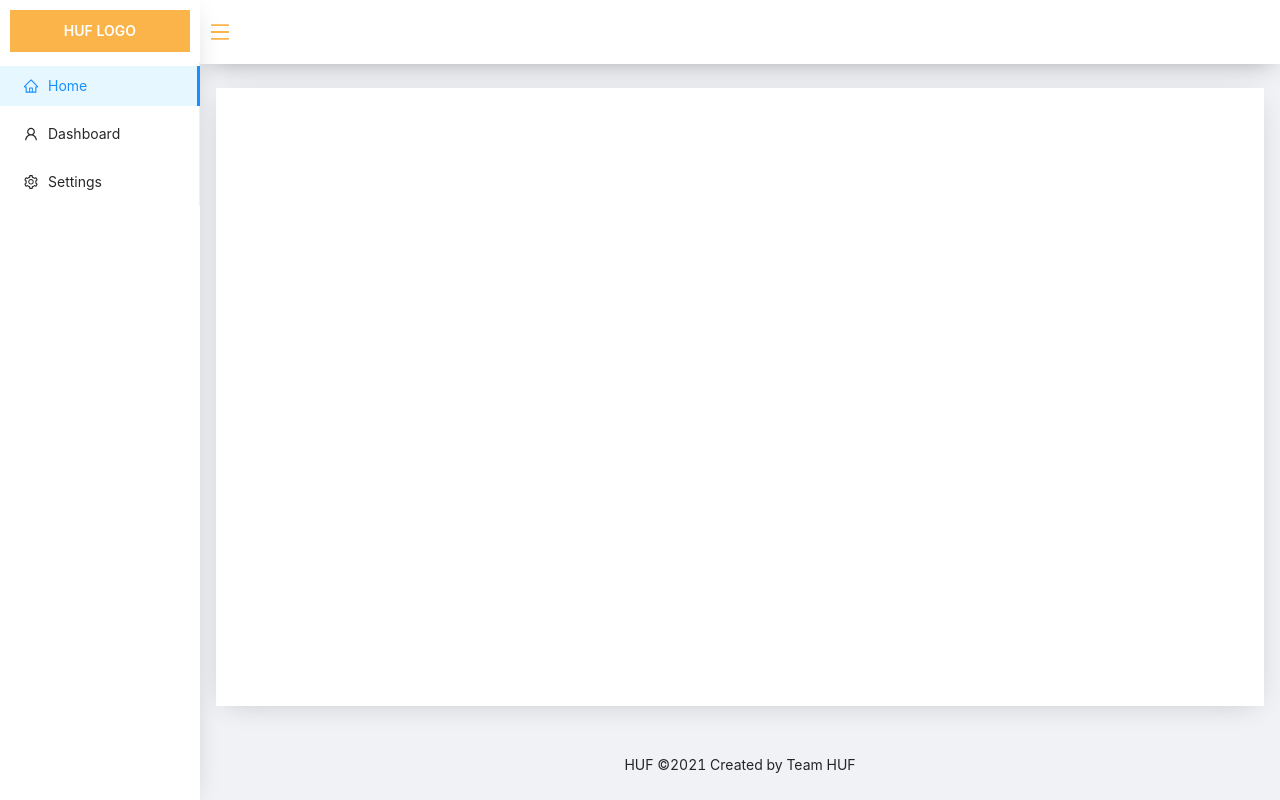
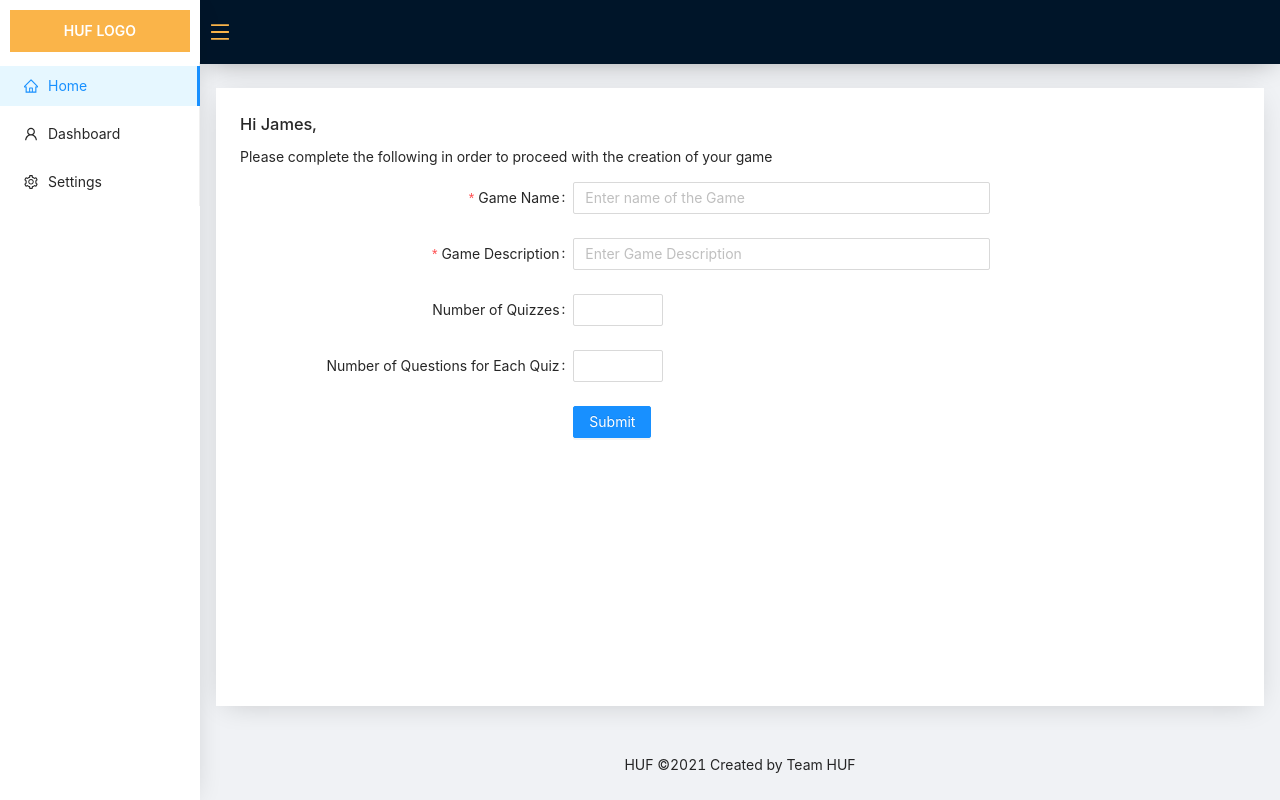
Before and after one commit to vishalraj23/CZ3003-HUF, a React (Create React App) app in the folder frontend/: page /gamecreation in a window 1280 px wide. Built offline with nearby package versions, Linux system fonts and the light colour scheme.

Commit message:
Added changes for game creation page

```diff
--- a/frontend/src/App.js
+++ b/frontend/src/App.js
@@ -1,15 +1,16 @@
-import * as React from 'react';
-import { BrowserRouter as Router, Switch, Route } from 'react-router-dom';
-import { Layout } from 'antd';
-import cx from 'classnames';
+import * as React from "react";
+import { BrowserRouter as Router, Switch, Route } from "react-router-dom";
+import { Layout } from "antd";
+import cx from "classnames";
 
-import './App.css';
-import { HeaderBar, SideNav, SiteFooter } from './components';
-import LandingPage from './pages/LandingPage';
-import HomePage from './pages/HomePage';
-import DashboardPage from './pages/DashBoardPage';
-import SettingsPage from './pages/SettingsPage';
-import { useAuthStore } from './services/zustand/auth';
+import "./App.css";
+import { HeaderBar, SideNav, SiteFooter } from "./components";
+import LandingPage from "./pages/LandingPage";
+import HomePage from "./pages/HomePage";
+import DashboardPage from "./pages/DashBoardPage";
+import GameCreationPage from "./pages/GameCreationPage";
+import SettingsPage from "./pages/SettingsPage";
+import { useAuthStore } from "./services/zustand/auth";
 
 const { Content } = Layout;
 
@@ -20,22 +21,27 @@ const App = () => {
 
   if (!signedIn) {
     return (
-      <div className='App-guest'>
+      <div className="App-guest">
         <LandingPage />
       </div>
     );
   }
   return (
     <Router>
-      <Layout className='App'>
+      <Layout className="App">
         <SideNav isMenuClosed={isMenuClosed} />
-        <Layout className='site-layout'>
+        <Layout className="site-layout">
           <HeaderBar menuOnClick={() => setIsMenuClosed(!isMenuClosed)} />
-          <Content className={cx('site-layout-background', 'content')}>
+          <Content className={cx("site-layout-background", "content")}>
             <Switch>
-              <Route path='/' exact component={HomePage} />
-              <Route path='/dashboard' exact component={DashboardPage} />
-              <Route path='/settings' exact component={SettingsPage} />
+              <Route path="/" exact component={HomePage} />
+              <Route path="/dashboard" exact component={DashboardPage} />
+              <Route path="/settings" exact component={SettingsPage} />
+
+              {
+                "/* To-do: to be routed from home page later on (cuz idk how do now)*/"
+              }
+              <Route path="/gamecreation" exact component={GameCreationPage} />
             </Switch>
           </Content>
           <SiteFooter />
--- /dev/null
+++ b/frontend/src/pages/GameCreationPage/index.css
@@ -0,0 +1,5 @@
+.container {
+    display: flex;
+    justify-content: center;
+    align-items: center;
+}
--- /dev/null
+++ b/frontend/src/pages/GameCreationPage/index.js
@@ -0,0 +1,110 @@
+import React from "react";
+import "antd/dist/antd.css";
+import "./index.css";
+import { Form, Input, Button, InputNumber } from "antd";
+
+const GameCreationPage = () => {
+  const onFinish = (values) => {
+    console.log("Success:", values);
+  };
+
+  const onFinishFailed = (errorInfo) => {
+    console.log("Failed:", errorInfo);
+  };
+
+  return (
+    <Form
+      name="basic"
+      labelCol={{
+        span: 8,
+      }}
+      wrapperCol={{
+        span: 10,
+      }}
+      initialValues={{
+        remember: true,
+      }}
+      onFinish={onFinish}
+      onFinishFailed={onFinishFailed}
+      autoComplete="off"
+    >
+      <div>
+        <h1>
+          Hi James, <br></br>
+        </h1>
+        <p>
+          Please complete the following in order to proceed with the creation of
+          your game
+        </p>
+      </div>
+
+      <Form.Item
+        label="Game Name"
+        name="Game Name"
+        rules={[
+          {
+            required: true,
+          },
+        ]}
+      >
+        <Input placeholder="Enter name of the Game" />
+      </Form.Item>
+
+      <Form.Item
+        label="Game Description"
+        name="Game Description"
+        rules={[
+          {
+            required: true,
+          },
+        ]}
+      >
+        <Input placeholder="Enter Game Description" />
+      </Form.Item>
+
+      <Form.Item label="Number of Quizzes">
+        <Form.Item
+          name="no-quizzes"
+          noStyle
+          rules={[
+            {
+              required: true,
+            },
+          ]}
+        >
+          <InputNumber min={1} max={5} />
+        </Form.Item>
+        <span className="ant-form-text"></span>
+      </Form.Item>
+
+      <Form.Item label="Number of Questions for Each Quiz: ">
+        <Form.Item
+          name="quiz-qn-no"
+          noStyle
+          rules={[
+            {
+              required: true,
+            },
+          ]}
+        >
+          <InputNumber min={1} max={10} />
+        </Form.Item>
+        <span className="ant-form-text"></span>
+      </Form.Item>
+
+      <Form.Item
+        wrapperCol={{
+          offset: 8,
+          span: 16,
+        }}
+      >
+        <Button type="primary" htmlType="submit">
+          Submit
+        </Button>
+      </Form.Item>
+    </Form>
+  );
+};
+
+
+export default GameCreationPage;
--- a/frontend/src/pages/HomePage/index.js
+++ b/frontend/src/pages/HomePage/index.js
@@ -1,10 +1,9 @@
-import * as React from 'react';
 
 import './index.css';
 
 const HomePage = () => {
   return (
-    <div className='container'>
+    <div className="container">
       <h1>Home Page</h1>
     </div>
   );
```
Also changed, not shown: frontend/src/components/index.js (line endings or trailing spaces).
